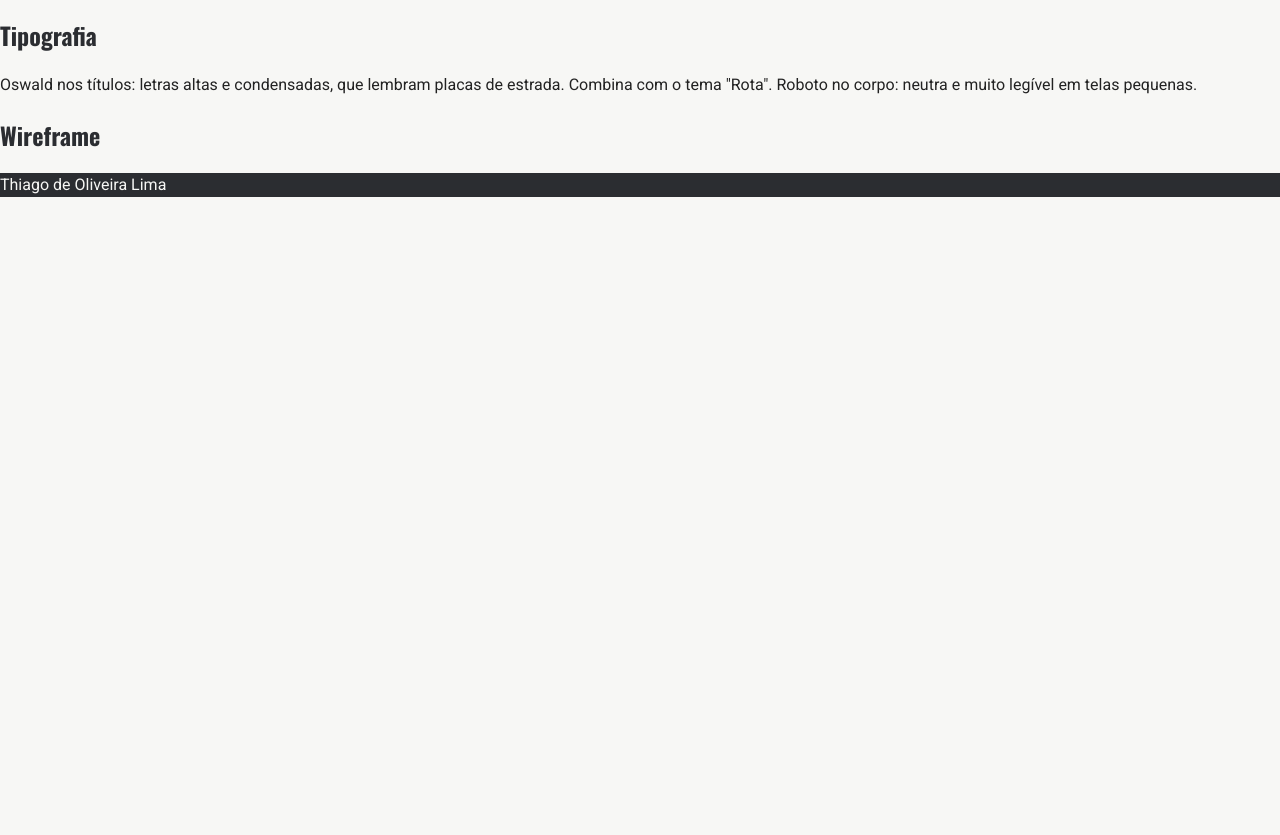
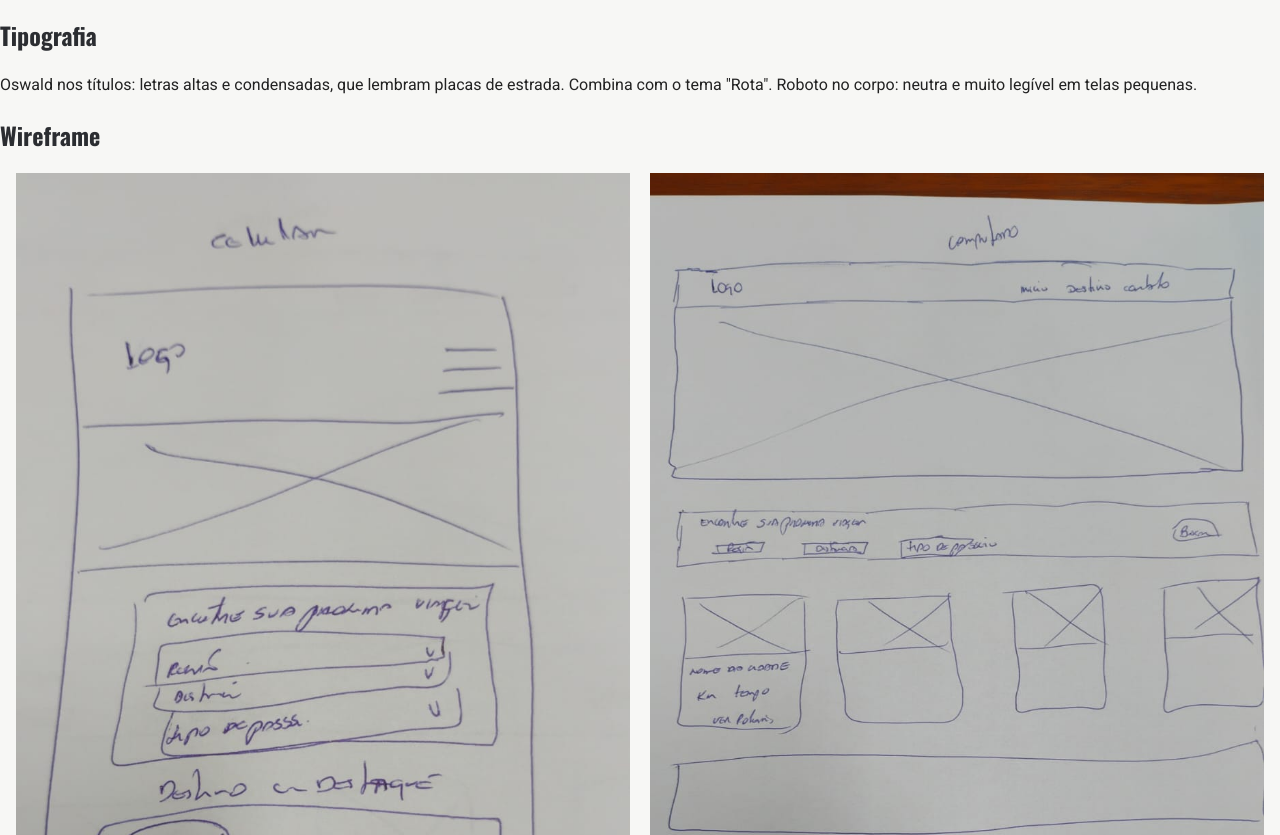
Before and after one commit to ThiagoDOLima/wdd231, a plain HTML site: page final/index.html in a window 1280 px wide. Shown: the part 545-1380 px from the top of the page. Before the commit the page ends 800 px from the top, so only its background shows below. Drawn offline with nearby package versions, Linux system fonts and the light colour scheme.

Commit message:
contruçãodosite

```diff
--- a/final/estilos/normal.css
+++ b/final/estilos/normal.css
@@ -48,3 +48,21 @@ select,
 textarea {
     font: inherit;
 }
+
+.wireframeimagem {
+    display: flex;
+    /* Coloca os itens lado a lado */
+    gap: 20px;
+    /* Cria um espaço de 20px entre as imagens */
+    justify-content: center;
+    /* Centraliza as imagens na tela (opcional) */
+    align-items: center;
+    /* Alinha as imagens pelo centro vertical */
+}
+
+.wireframeimagem img {
+    max-width: 48%;
+    /* Garante que cada imagem ocupe quase metade da tela */
+    height: auto;
+    /* Mantém a proporção original sem distorcer */
+}
--- a/final/index.html
+++ b/final/index.html
@@ -56,6 +56,11 @@
         <section id="wireframe">
             <h2>Wireframe</h2>
             <!-- <img> do esboço pequeno e do grande, com alt -->
+            <div class="wireframeimagem">
+            <img src="imagens/Celular.jpeg">
+            <img src="imagens/Computador.jpeg">
+            </div>
+
         </section>
     </main>
     <footer>
```
Also changed, not shown: final/imagens/Celular.jpeg (added), final/imagens/Computador.jpeg (added).
